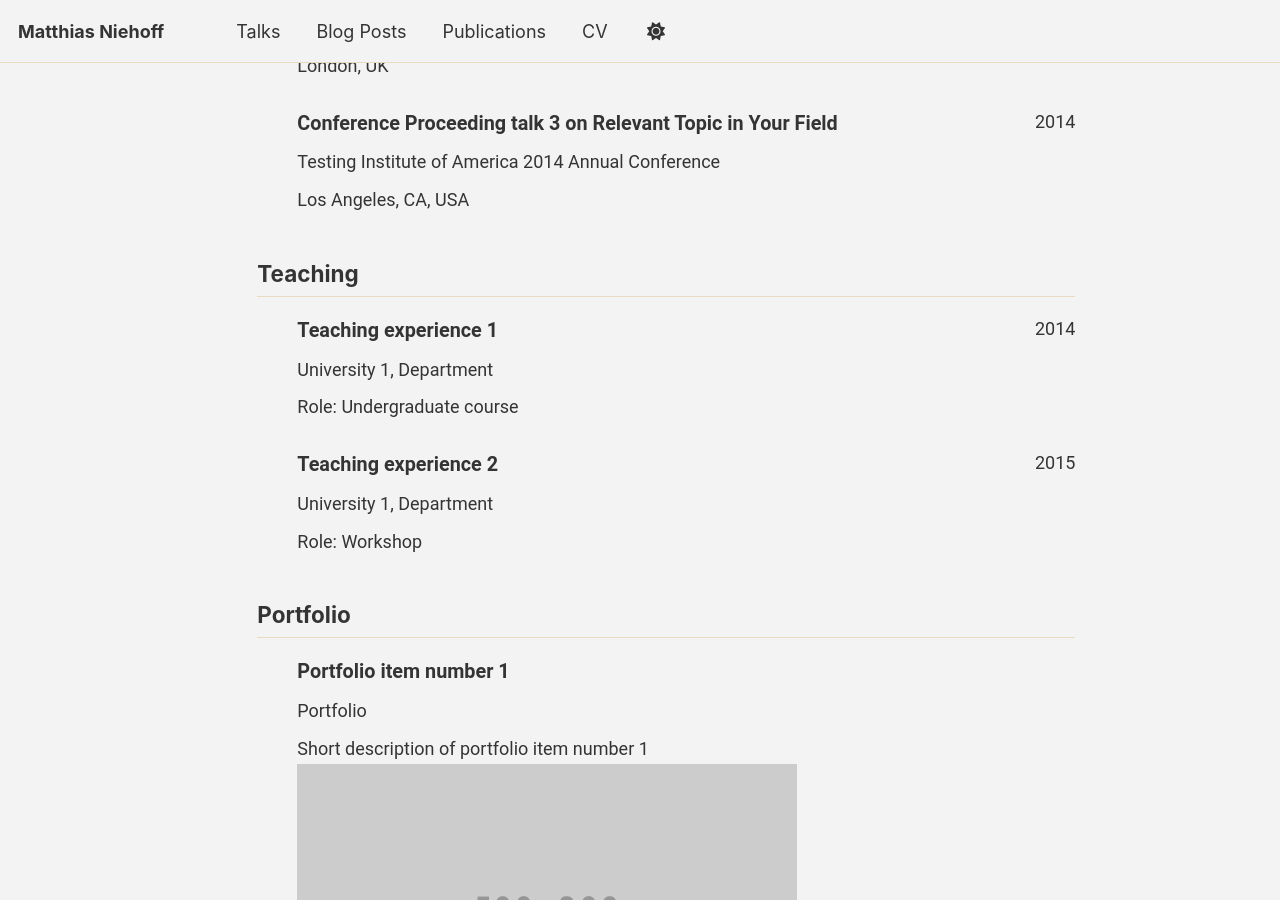
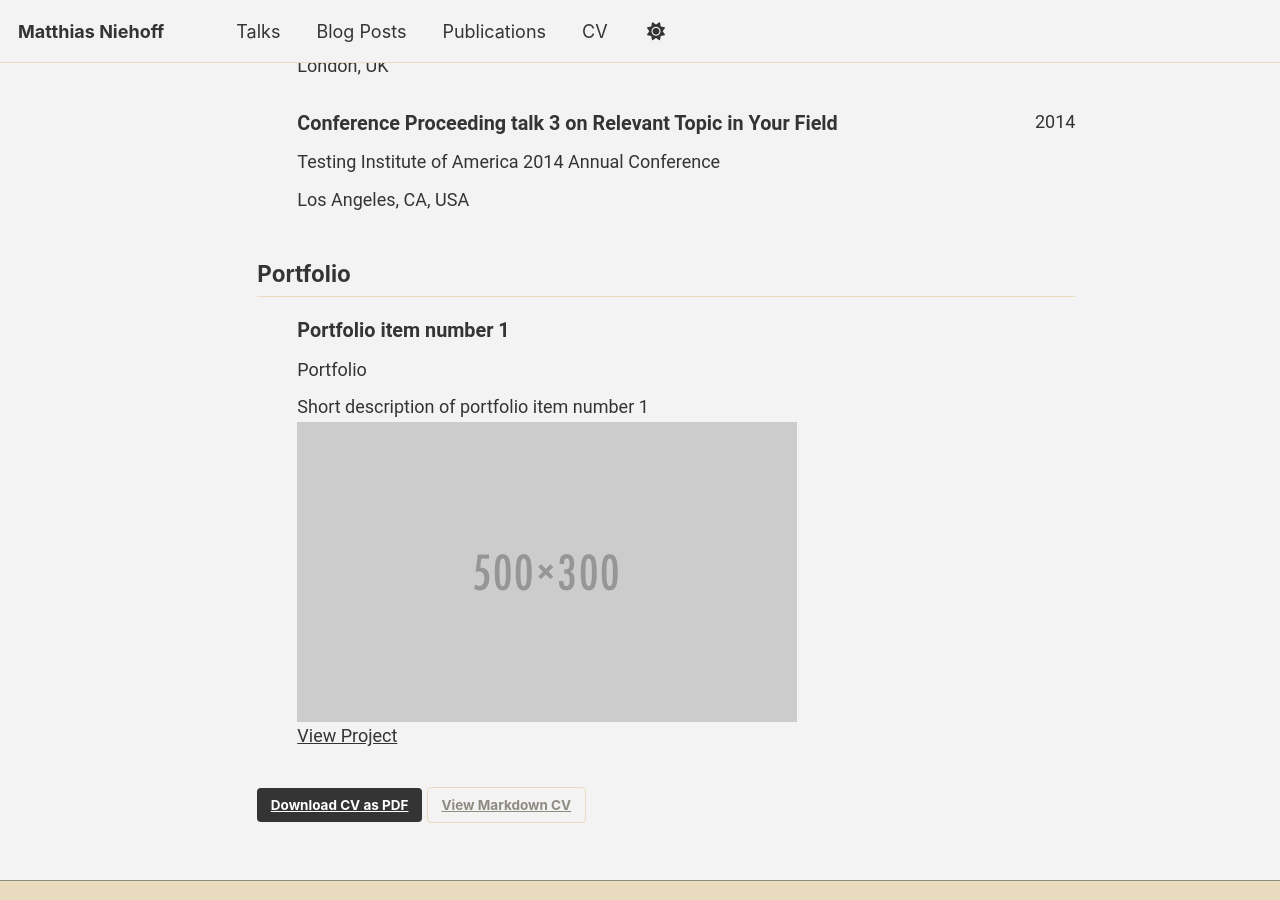
Before and after one commit to mniehoff/mniehoff.github.io, a Jekyll site: the page built from _pages/cv-json.md, in a window 1280 px wide and 900 px high, scrolled down 2005 px. Built offline with Jekyll 4.4.1, drawn with Linux system fonts in a browser that asks for light colours; a script bundle is joined from its source files by our own code; library files that are not in the unit come from our copies.

Commit message:
remove teaching

```diff
--- a/_data/cv.json
+++ b/_data/cv.json
@@ -124,22 +124,6 @@
       "description": ""
     }
   ],
-  "teaching": [
-    {
-      "course": "Teaching experience 1",
-      "institution": "University 1, Department",
-      "date": "2014-01-01",
-      "role": "Undergraduate course",
-      "description": ""
-    },
-    {
-      "course": "Teaching experience 2",
-      "institution": "University 1, Department",
-      "date": "2015-01-01",
-      "role": "Workshop",
-      "description": ""
-    }
-  ],
   "portfolio": [
     {
       "name": "Portfolio item number 1",
```
Also changed, not shown: _pages/cv.md (+0 -10 lines).
